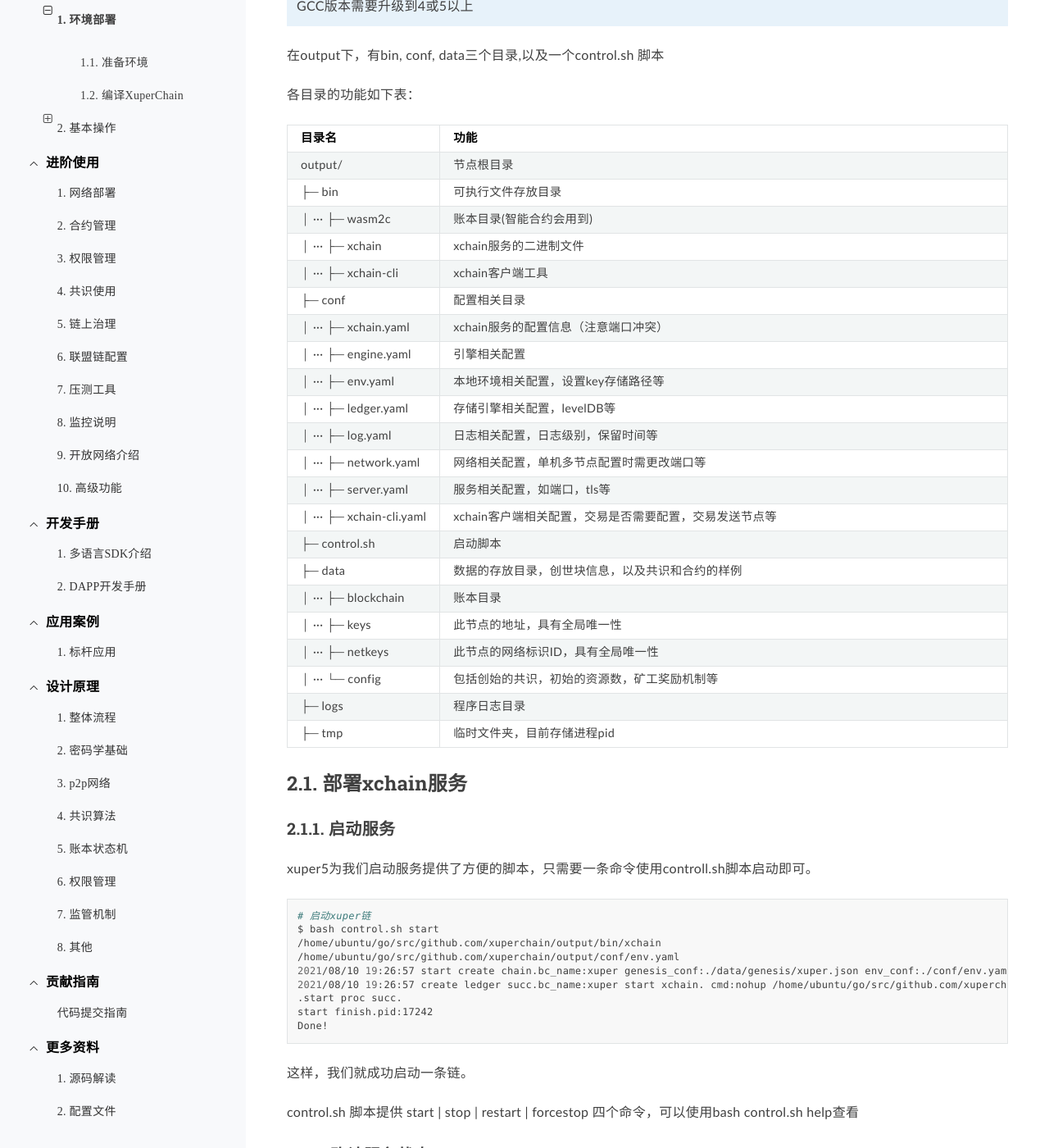
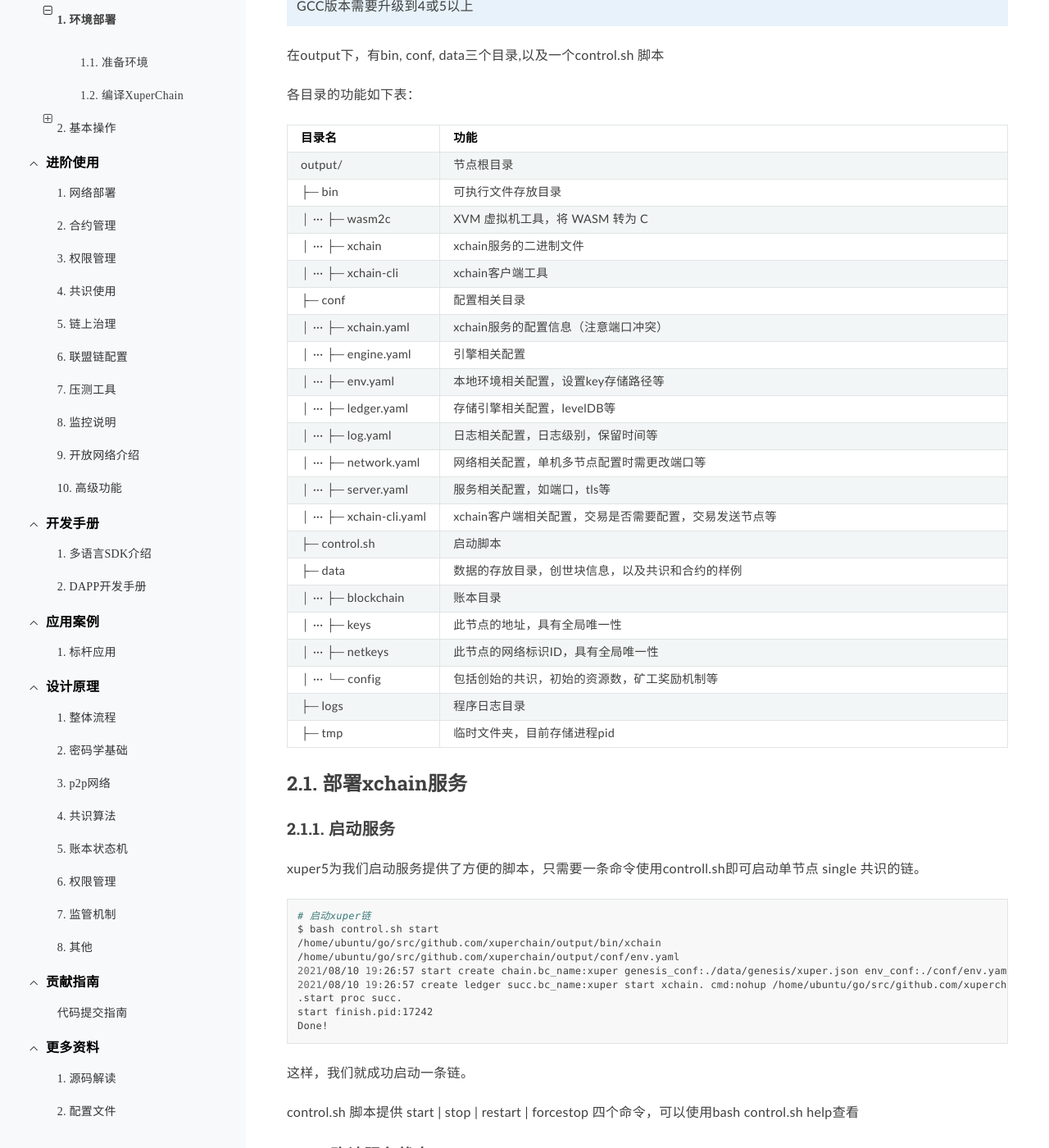
Before and after one commit to xuperchain/docs, a Sphinx documentation site: the page built from source/quickstart/quickstart.rst, in a window 1280 px wide and 1400 px high, scrolled down 913 px. Shown: the whole window at 82% size. Built offline with Sphinx 7.4.7 and the Read the Docs theme 2.0.0, drawn with Linux system fonts in a browser that asks for light colours.

Commit message:
fix user feedback

```diff
--- a/source/advanced_usage/multi_nodes.rst
+++ b/source/advanced_usage/multi_nodes.rst
@@ -127,7 +127,7 @@
     # service name
     serviceName: localhost
 
-.. note:: 注意: 如果您是部署在同一个节点上，p2p模块端口应该配置地不同，同时不要和其他已经被占用的端口冲突
+.. note:: 注意: 如果您是部署在同一个节点上，p2p模块端口应该配置不同，同时不要和其他已经被占用的端口冲突
 
 
 .. _net-start:
--- a/source/design_documents/consensus.rst
+++ b/source/design_documents/consensus.rst
@@ -68,7 +68,7 @@
 
 - 若节点为同步者，通过Consensus模块提供的CheckMinerMatch接口对区块进行合法性校验。
 
-- 若节点为同步至，通过ProcessConfirmBlock进行共识内存更新。
+- 若节点为同步者，通过ProcessConfirmBlock进行共识内存更新。
 
 所有共识均实现GetConsensusStatus，向客户端提供读接口以便展示当前共识状态信息。
 
--- a/source/design_documents/key_process.rst
+++ b/source/design_documents/key_process.rst
@@ -41,9 +41,9 @@
 
 1. 虚拟机管理器模块在收到来自RPC模块的预执行请求后，根据请求参数选取合适的合约虚拟机，同时构造好执行合约所需要的沙盒环境。
 
-2. 接着找到合约代码，将其运行与合约虚拟机里面，在这个过程中，合约虚拟机会不停地跟沙盒环境进行交互，进行资源的读取和写入操作。期间如果合约因为执行超资源或者异常，合约执行过程直接终止，期间产生的读写操作因为作用与沙盒之上，并不会对真实的存储产生影响，从而保证了合约执行的原子性和隔离性。
+2. 接着找到合约代码，将其运行于合约虚拟机里面，在这个过程中，合约虚拟机会不停地跟沙盒环境进行交互，进行资源的读取和写入操作。期间如果合约因为执行超资源或者异常，合约执行过程直接终止，期间产生的读写操作因为作用与沙盒之上，并不会对真实的存储产生影响，从而保证了合约执行的原子性和隔离性。
 
-3. 合约执行完毕之后，沙盒里面记录了合约执行过程中产生的读写集，之后把读写集返回给客户端，既完成了预执行过程。
+3. 合约执行完毕之后，沙盒里面记录了合约执行过程中产生的读写集，之后把读写集返回给客户端，即完成了预执行过程。
 
 区块打包过程
 ----------
--- a/source/quickstart/quickstart.rst
+++ b/source/quickstart/quickstart.rst
@@ -68,7 +68,7 @@
    * - ├─ bin
      - 可执行文件存放目录
    * - │  ···   ├─ wasm2c
-     - 账本目录(智能合约会用到)
+     - XVM 虚拟机工具，将 WASM 转为 C
    * - │  ···   ├─ xchain
      - xchain服务的二进制文件
    * - │  ···   ├─ xchain-cli
@@ -118,7 +118,7 @@
 启动服务
 >>>>>>>>>>>>
 
-xuper5为我们启动服务提供了方便的脚本，只需要一条命令使用controll.sh脚本启动即可。
+xuper5为我们启动服务提供了方便的脚本，只需要一条命令使用controll.sh即可启动单节点 single 共识的链。
 
 .. code-block:: bash
 
```
Also changed, not shown: source/images/node-overview.png.
